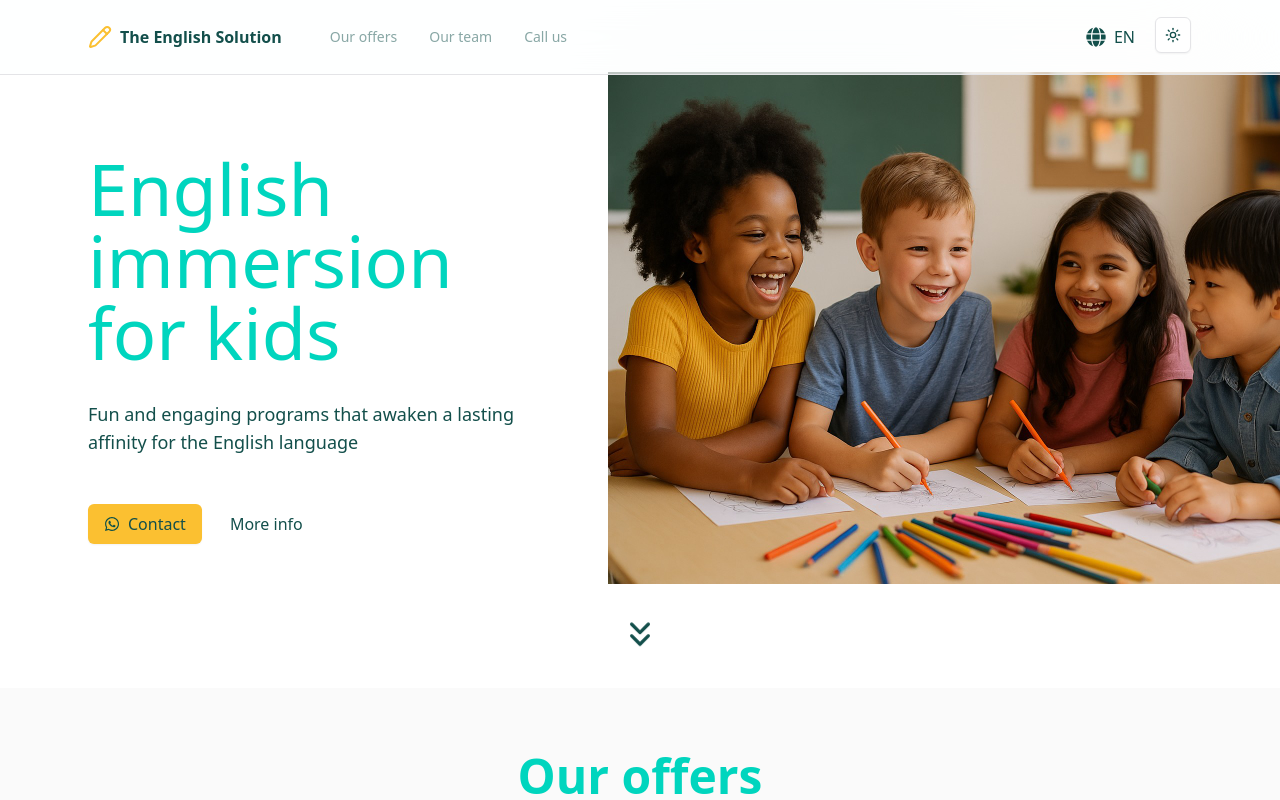
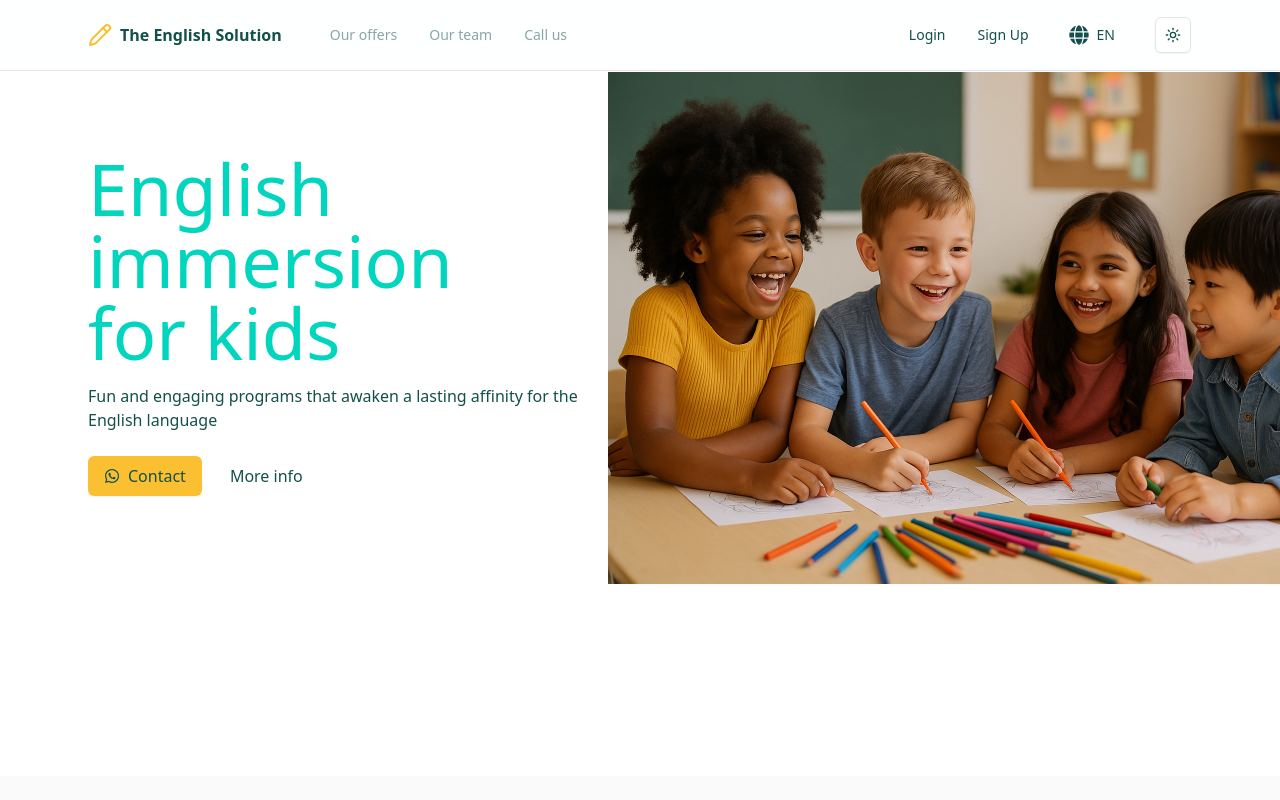
Before and after one commit to EverybodySurf/english-solution, a Next.js app: page / in a window 1280 px wide. Shown: the top 800 px of the page. Built offline with nearby package versions, Linux system fonts and the light colour scheme.

Commit message:
fixed login/signup bug! also worked out some responsiveness issues.

```diff
--- a/app/login/page.tsx
+++ b/app/login/page.tsx
@@ -6,7 +6,7 @@ export default function LoginPage() {
   return (
     <div className="bg-muted flex min-h-svh flex-col items-center justify-center gap-6 p-6 md:p-10">
       <div className="flex w-full max-w-sm flex-col gap-6">
-        <a href="#" className="flex items-center gap-2 self-center font-semibold">
+        <a href="/" className="flex items-center gap-2 self-center font-semibold">
           <div className="bg-primary text-primary-foreground flex size-6 items-center justify-center rounded-md">
             <Pencil className="size-4" />
           </div>
--- a/app/signup/page.tsx
+++ b/app/signup/page.tsx
@@ -6,7 +6,7 @@ export default function SignupPage() {
   return (
     <div className="bg-muted flex min-h-svh flex-col items-center justify-center gap-6 p-6 md:p-10">
       <div className="flex w-full max-w-sm flex-col gap-6">
-        <a href="#" className="flex items-center gap-2 self-center font-semibold">
+        <a href="/" className="flex items-center gap-2 self-center font-semibold">
           <div className="bg-primary text-primary-foreground flex size-6 items-center justify-center rounded-md">
             <Pencil className="size-4" />
           </div>
--- a/components/call-to-action.tsx
+++ b/components/call-to-action.tsx
@@ -10,7 +10,7 @@ export default function CallToAction() {
         <section className="pt-12 md:pt-32 lg:pt-50" id="call-to-action">
             <div className="mx-auto max-w-5xl px-6">
                 <div className="text-center">
-                    <h2 className="text-balance text-4xl font-semibold lg:text-5xl">{t('Call or send us a message')}</h2>
+                    <h2 className="text-teal-400 text-balance text-4xl font-semibold lg:text-5xl">{t('Call or send us a message')}</h2>
                     <p className="mt-4">{t("click the button below.")}</p>
 
                     <div className="mt-12 flex flex-wrap justify-center gap-4">
--- a/components/features-1.tsx
+++ b/components/features-1.tsx
@@ -8,11 +8,11 @@ import Link from 'next/link'
 export default function Features() {
     const { t } = useTranslation()
     return (
-        <section className="bg-zinc-50 py-16 md:py-16 dark:bg-transparent scroll-mt-8" id="features-1">
+        <section className="bg-zinc-50 py-16 scroll-mt-12 sm:pb-16 pt-0 md:py-16 dark:bg-transparent" id="features-1">
             <div className="@container mx-auto max-w-5xl px-6">
                 <div className="text-center">
                     <h2 className="text-teal-400 text-balance text-4xl font-semibold lg:text-5xl">{t('Our offers')}</h2>
-                    <p className="mt-4">{t("Whether it's adults or children, for work or personal practice, we'll help you attain your goals")}</p>
+                    <p className="mt-4 text-md">{t("Whether it's adults or children, for work or personal practice, we'll help you attain your goals")}</p>
                 </div>
                 <div className="@min-4xl:max-w-full @min-4xl:grid-cols-4 mx-auto mt-8 lg:mt-14 grid max-w-sm gap-6 *:text-center md:mt-16">
                     <Card className="group shadow-zinc-950/5">
@@ -71,7 +71,7 @@ export default function Features() {
                         </CardContent>
                     </Card>
                 </div>
-                <div className="flex sm:pt-10 md:pt-16 lg:pt-10 items-center justify-center w-full">
+                <div className="flex pt-11 sm:pt-10 md:pt-16 lg:pt-10 items-center justify-center w-full">
                     <Link href="#team">
                         <svg
                             xmlns="http://www.w3.org/2000/svg"
--- a/components/hero-section.tsx
+++ b/components/hero-section.tsx
@@ -18,13 +18,13 @@ export default function HeroSection() {
             <HeroHeader />
             <main className="overflow-x-hidden">
                 <section>
-                    <div className="pb-24 pt-12 md:pb-32 lg:pb-6 lg:pt-22">
+                    <div className="pt-12 mb-46 sm:mb-0 md:mb-46 lg:mb-70 lg:pt-22">
                         <div className="relative mx-auto flex max-w-6xl flex-col px-6 lg:block">
-                            <div className="mx-auto pr-14 max-w-lg text-center lg:ml-0 lg:w-1/2 lg:text-left">
-                                <h1 className="text-teal-400 mt-8 max-w-2xl text-balance text-4xl font-medium md:text-6xl lg:mt-16 xl:text-7xl">{t('English immersion for kids')}</h1>
-                                <p className="mt-8 max-w-2xl text-pretty text-lg">{t('Fun and engaging programs that awaken a lasting affinity for the English language')}</p>
+                            <div className="mx-auto max-w-lg text-center lg:ml-0 lg:w-1/2 lg:text-left">
+                                <h1 className="text-teal-400 mt-6 max-w-xl text-balance text-4xl font-medium md:text-6xl lg:mt-16 xl:text-7xl">{t('English immersion for kids')}</h1>
+                                <p className="mt-4 max-w-2xl text-pretty text-md">{t('Fun and engaging programs that awaken a lasting affinity for the English language')}</p>
 
-                                <div className="mt-12 flex flex-col items-center justify-center gap-2 sm:flex-row lg:justify-start">
+                                <div className="mt-6 flex items-center justify-center gap-2 sm:flex-row lg:justify-start">
                                     <Button
                                         asChild
                                         size="lg"
@@ -44,7 +44,7 @@ export default function HeroSection() {
                                         size="lg"
                                         variant="ghost"
                                         className="px-5 text-base">
-                                        <Link href="#content-3">
+                                        <Link href="#features-1">
                                             <span className="text-nowrap">{t('More info')}</span>
                                         </Link>
                                     </Button>
@@ -59,7 +59,7 @@ export default function HeroSection() {
                                 priority
                             />
                         </div>
-                        <div className="flex sm:pt-10 md:pt-16 lg:pt-20 items-center justify-center w-full">
+                        {/*<div className="absolute pl-120 pt-25">
                             <Link href="#features-1">
                                 <svg
                                     xmlns="http://www.w3.org/2000/svg"
@@ -76,7 +76,7 @@ export default function HeroSection() {
                                         <path d="m7 13 5 5 5-5"/>
                                 </svg>
                             </Link>
-                        </div>
+                        </div>*/}
 
                     </div>
                 </section>
--- a/components/hero8-header.tsx
+++ b/components/hero8-header.tsx
@@ -73,22 +73,13 @@ export const HeroHeader = () => {
                                     ))}
                                 </ul>
                             </div>
-                            <div className="flex w-full flex-col space-y-3 sm:flex-row sm:gap-3 sm:space-y-0 md:w-fit">
-                              {/*  <Button
-                                    asChild
-                                    variant="outline"
-                                    size="sm">
-                                    <Link href="#">
-                                        <span>Login</span>
-                                    </Link>
-                                </Button>
-                                <Button
-                                    asChild
-                                    size="sm">
-                                    <Link href="#">
+                            <div className="flex w-full flex-col space-y-3 items-center text-sm sm:flex-row sm:gap-6 sm:space-y-0 md:w-fit lg:gap-8">
+                                <Link href="/login">
+                                    <span>Login</span>
+                                </Link>
+                                <Link href="/signup">
                                         <span>Sign Up</span>
-                                    </Link>
-                                </Button> */}
+                                </Link>
                                 <TranslateToggle />
                                 <ModeToggle />
                             </div>
--- a/components/team.tsx
+++ b/components/team.tsx
@@ -17,7 +17,7 @@ const members = [
 
 export default function TeamSection() {
     return (
-        <section className="py-12 md:py-16 dark:bg-transparent" id="team">
+        <section className="pb-12 pt-0 md:py-16 dark:bg-transparent" id="team">
             <div className="mx-auto max-w-5xl px-6">
                 {/*<span className="text-caption -ml-6 -mt-3.5 block w-max bg-gray-50 px-6 dark:bg-gray-950">Team</span>*/}
                 <div className="mt-6 gap-4 sm:grid sm:grid-cols-2">
--- a/lib/auth-client.ts
+++ b/lib/auth-client.ts
@@ -1,5 +1,5 @@
 import { createAuthClient } from "better-auth/react"
 export const authClient = createAuthClient({
     /** The base URL of the server (optional if you're using the same domain) */
-    baseURL: "http://localhost:3000"
+    baseURL: "https://redesigned-space-eureka-x5r7vr655jwp2v4rv.github.dev"
 })
--- a/next.config.ts
+++ b/next.config.ts
@@ -2,7 +2,9 @@ import type { NextConfig } from "next";
 
 const nextConfig: NextConfig = {
   experimental: {
-    serverActions: {},
+    serverActions: {
+      allowedOrigins: ['localhost:3000'],
+    },
   },
   /* config options here */
   images: {
```
